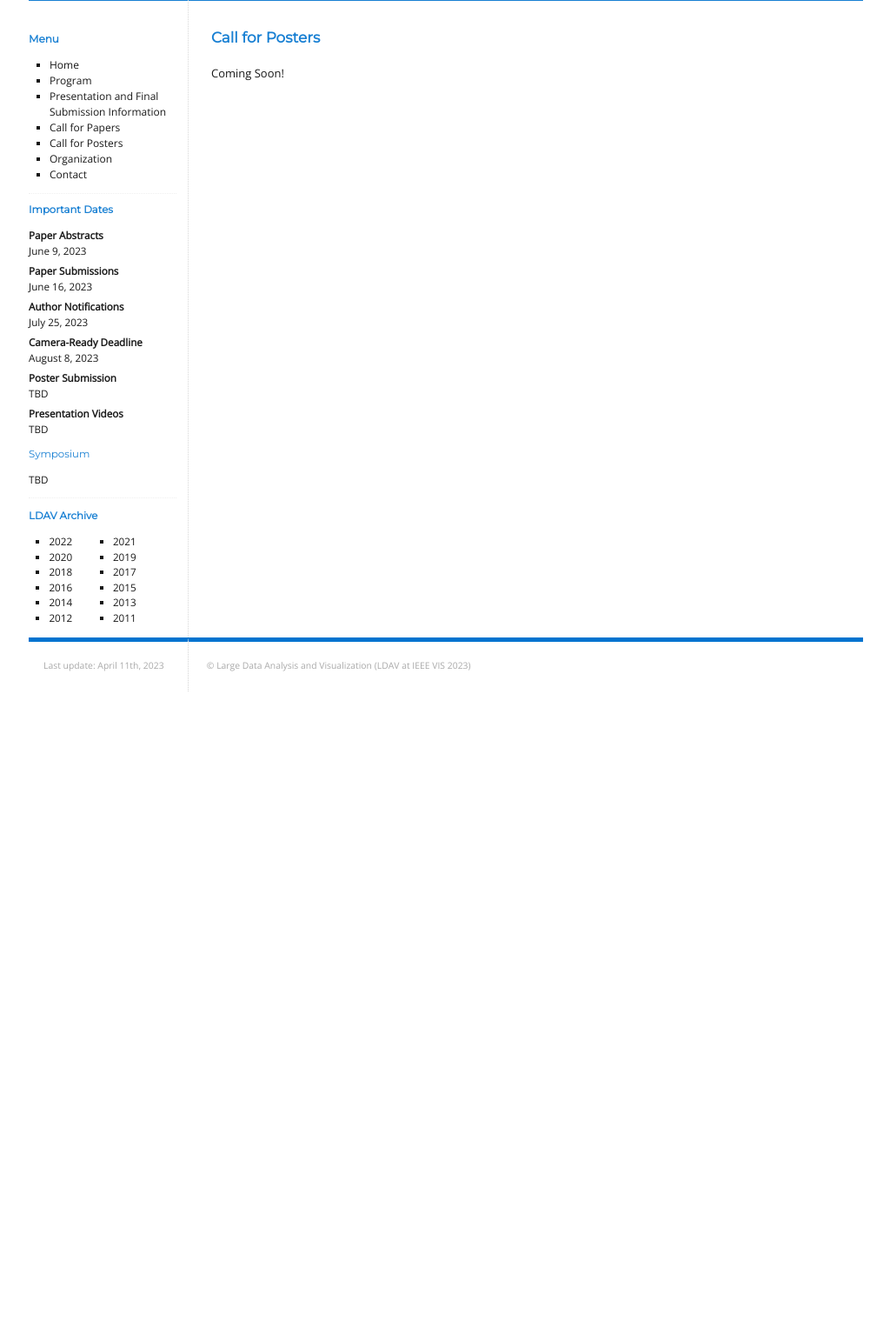
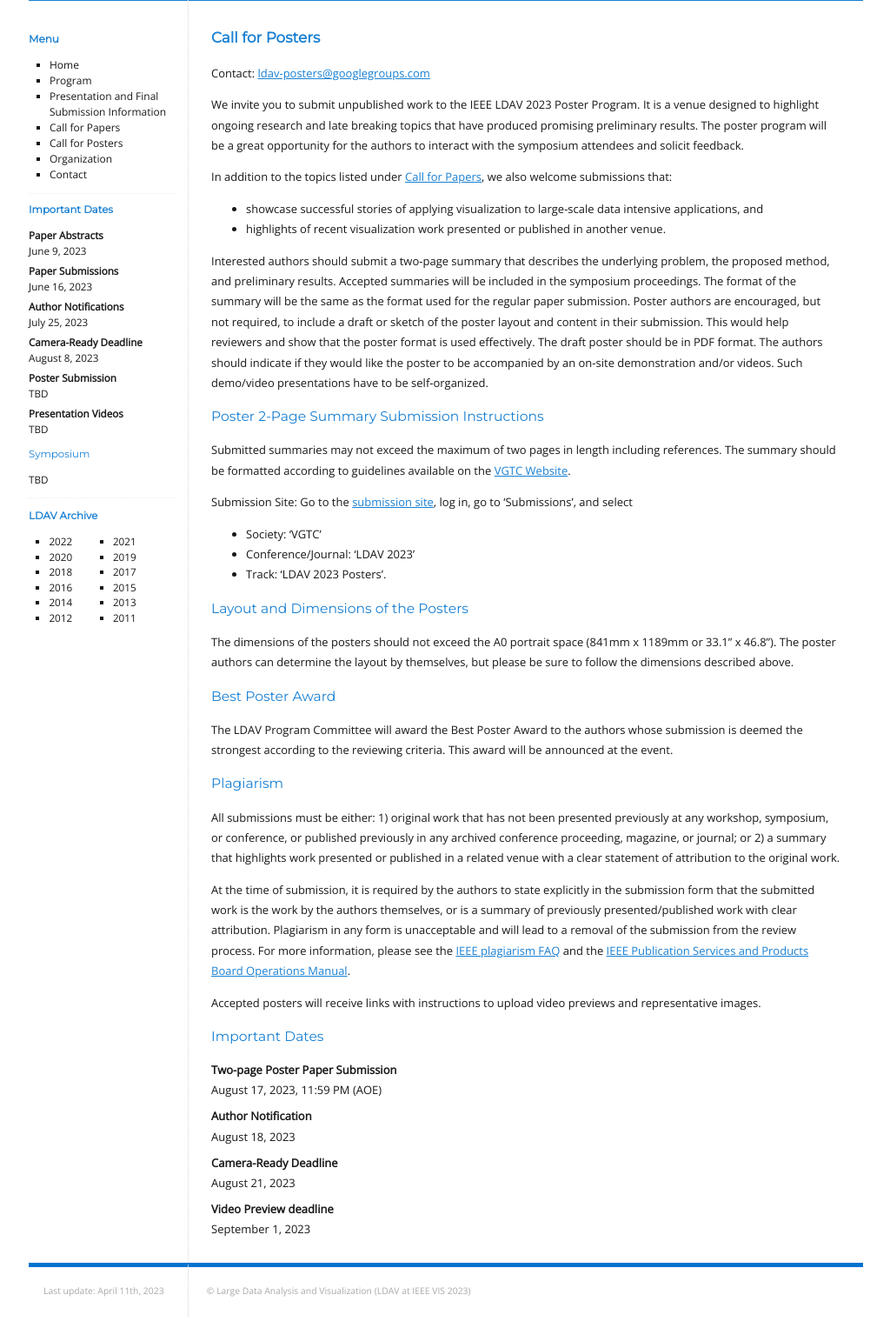
Before and after one commit to LDAV-Symposium/2023, a Jekyll site: the page built from _pages/call-for-posters.md, in a window 1280 px wide, cut to the strip 194-1721 px from the top of the page. Shown: the whole strip at 87% size, without its empty margins (127-1151 px from the left). Built offline with Jekyll 4.4.1, drawn with Linux system fonts in a browser that asks for light colours; before the commit the page ends 1002 px from its top, so only the background shows below that.

Commit message:
Update call-for-posters.md
Add cfposters

```diff
--- a/_pages/call-for-posters.md
+++ b/_pages/call-for-posters.md
@@ -5,14 +5,11 @@ title: Call for Posters
 
 # Call for Posters
 
-Coming Soon!
-
-<!--
 Contact: <ldav-posters@googlegroups.com>
 
-We invite you to submit unpublished work to the IEEE LDAV 2022 Poster Program. It is a venue designed to highlight ongoing research and late breaking topics that have produced promising preliminary results. The poster program will be a great opportunity for the authors to interact with the symposium attendees and solicit feedback.
+We invite you to submit unpublished work to the IEEE LDAV 2023 Poster Program. It is a venue designed to highlight ongoing research and late breaking topics that have produced promising preliminary results. The poster program will be a great opportunity for the authors to interact with the symposium attendees and solicit feedback.
 
-In addition to the topics listed under [Call for Papers](https://ldav.org/2022/call-for-papers.html), we also welcome submissions that:
+In addition to the topics listed under [Call for Papers](https://ldav.org/2023/call-for-papers.html), we also welcome submissions that:
 
 * showcase successful stories of applying visualization to large-scale data intensive applications, and
 * highlights of recent visualization work presented or published in another venue.
@@ -26,8 +23,8 @@ Submitted summaries may not exceed the maximum of two pages in length including
 Submission Site: Go to the [submission site](https://new.precisionconference.com/~vgtc), log in, go to ‘Submissions’, and select
 
 * Society: ‘VGTC’
-* Conference/Journal: ‘LDAV 2022’
-* Track: ‘LDAV 2022 Posters’.
+* Conference/Journal: ‘LDAV 2023’
+* Track: ‘LDAV 2023 Posters’.
 
 ## Layout and Dimensions of the Posters
 
@@ -48,15 +45,13 @@ Accepted posters will receive links with instructions to upload video previews a
 ## Important Dates
 
 Two-page Poster Paper Submission
-: August 16, 2022, 11:59 PM (AOE)
+: August 17, 2023, 11:59 PM (AOE)
 
 Author Notification
-: August 17, 2021
+: August 18, 2023
 
 Camera-Ready Deadline
-: August 19, 2022
+: August 21, 2023
 
 Video Preview deadline
-: September 1, 2022
-
--->
+: September 1, 2023
```
